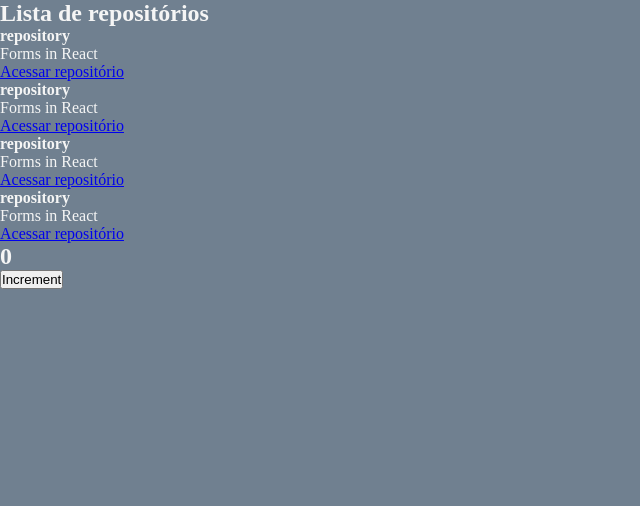
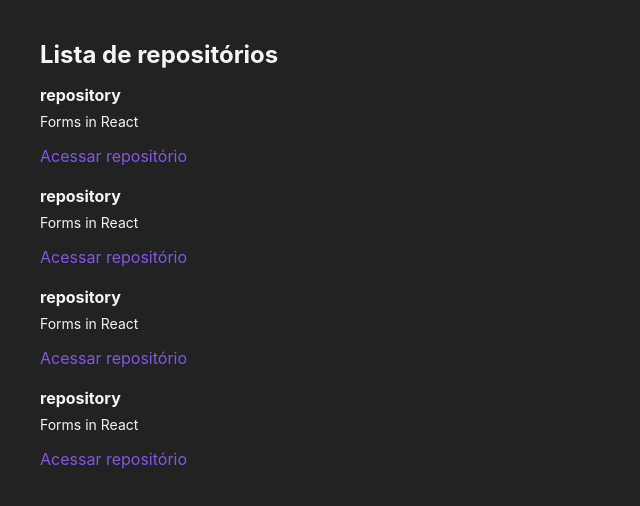
Before and after one commit to danielafarias/Github-Explorer, a React app: page / in a window 1280 px wide. Shown: the top 506 px of the page, without its empty margins (0-640 px from the left). Built offline with nearby package versions, Linux system fonts and the light colour scheme.

Commit message:
Estilização

```diff
--- a/src/App.jsx
+++ b/src/App.jsx
@@ -1,6 +1,7 @@
 import { Counter } from "./components/Counter";
 import { RepositoryList } from "./components/RepositoryList";
 import "./styles/global.scss";
+import "./styles/repositories.scss";
 
 export function App() {
   // throw new Error("ai minha vuaida, jesuais")
@@ -8,7 +9,7 @@
   return (
     <>
       <RepositoryList />
-      <Counter />
+      {/* <Counter /> */}
     </>
   );
 }
--- a/src/styles/global.scss
+++ b/src/styles/global.scss
@@ -5,6 +5,7 @@
 }
 
 body {
-    color: whitesmoke;
-    background-color: slategray;
+    color: #f5f5f5;
+    background-color: #222;
+    font-family:-apple-system, BlinkMacSystemFont, 'Segoe UI', Roboto, Oxygen, Ubuntu, Cantarell, 'Open Sans', 'Helvetica Neue', sans-serif;
 }
--- /dev/null
+++ b/src/styles/repositories.scss
@@ -0,0 +1,30 @@
+section.repository-list {
+    margin: 40px;
+
+    h1 {
+        margin-bottom: 16px;
+    }
+
+    ul {
+        list-style: none;
+
+        li {
+            // Pega o elemento mais o elemento de baixo, caso não houver não é aplicado
+            & + li {
+                margin-top: 20px;
+            }
+
+            p {
+                font-size: 14px;
+                margin-top: 8px;
+            }
+
+            a {
+                display: inline-block;
+                margin-top: 16px;
+                text-decoration: none;
+                color: #8257e6;
+            }
+        }
+    }
+}
```
